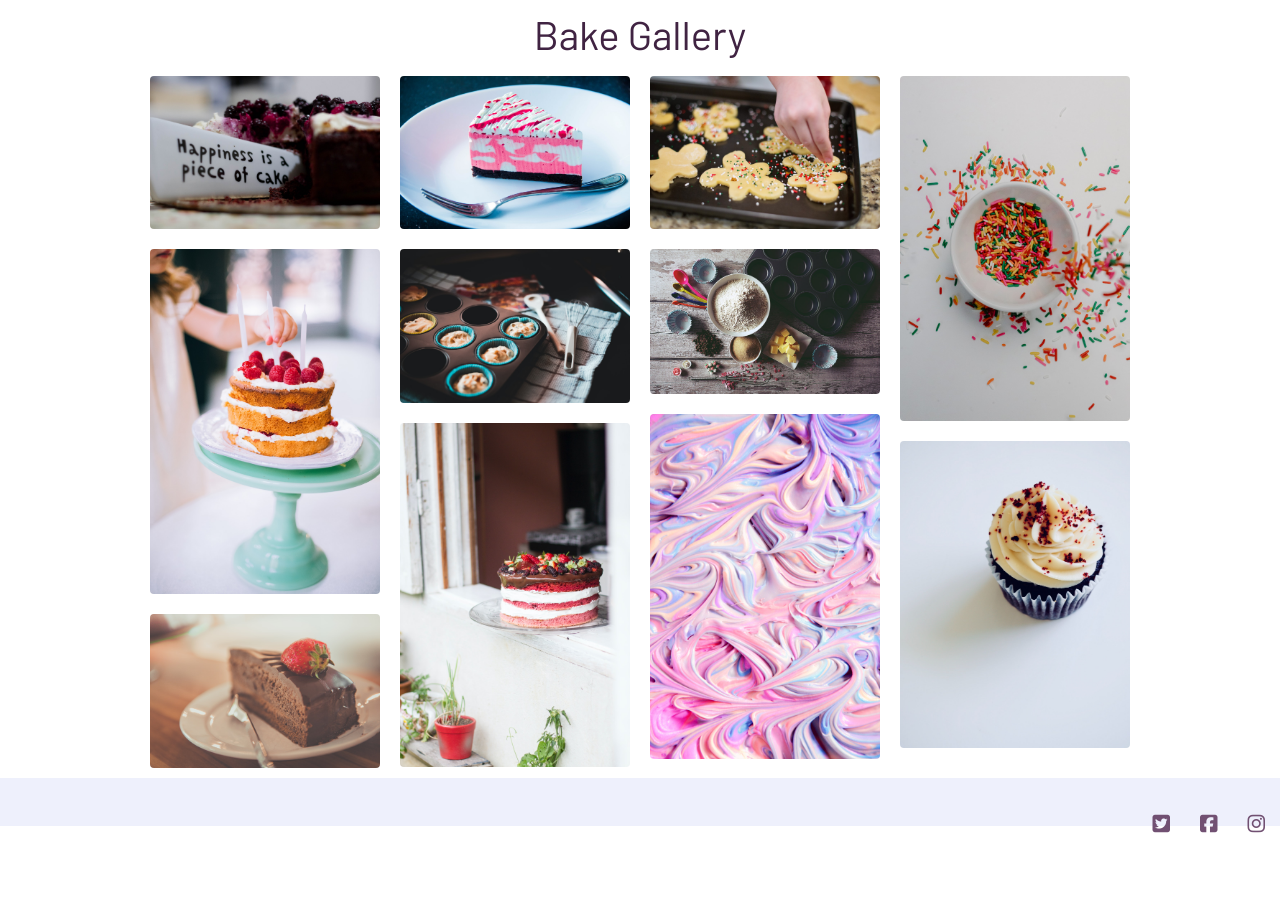
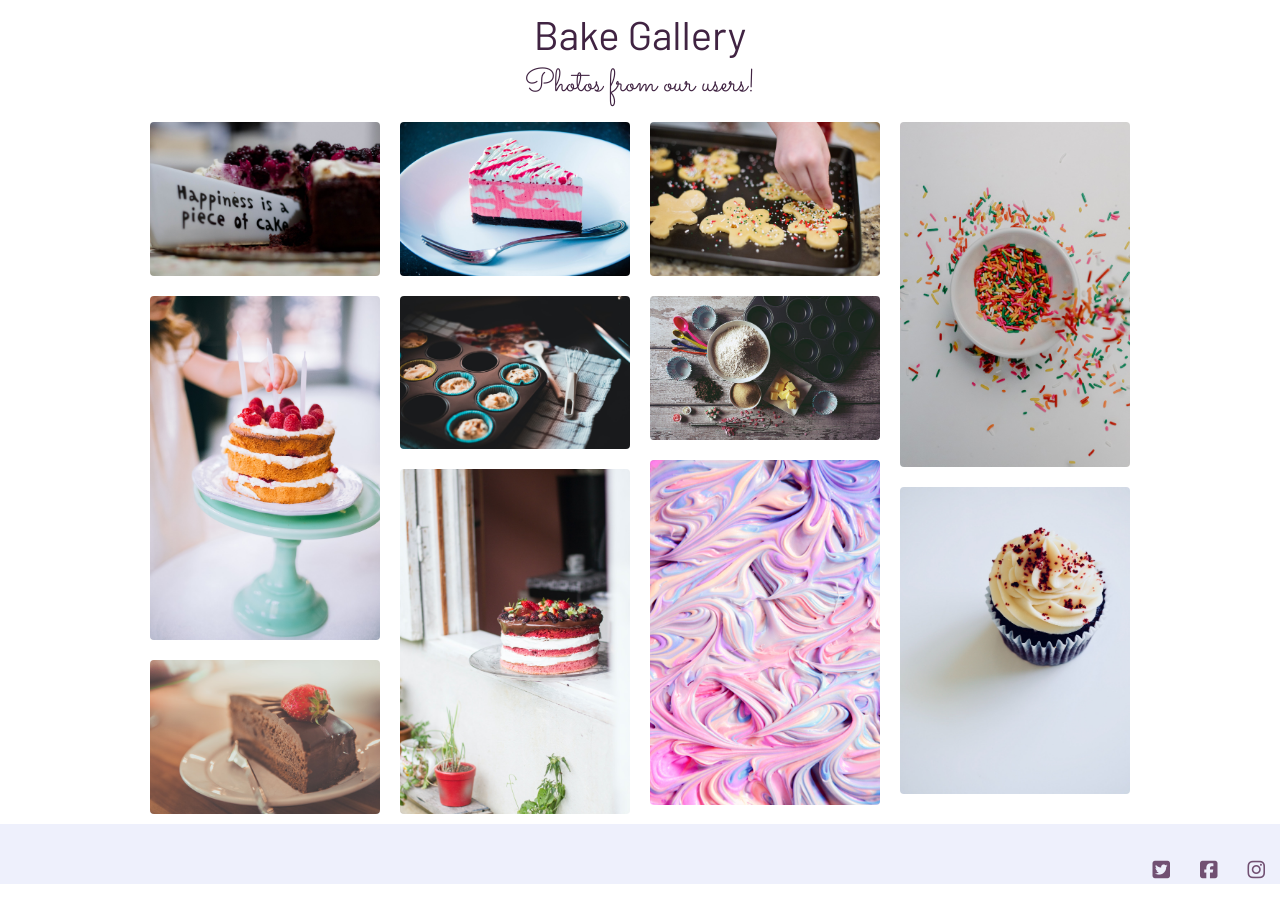
Before and after one commit to Sharon-B/BreastCancerAwarenessBakingApp, a Flask app: page /gallery in a window 1280 px wide. Shown: the part 80-980 px from the top of the page. Before the commit the page ends 913 px from the top, so only its background shows below. Run offline with Flask 2, Linux system fonts and the light colour scheme; some libraries are stand-ins or nearby versions.

Commit message:
Resolve merge conflicts

```diff
--- a/static/css/style.css
+++ b/static/css/style.css
@@ -25,6 +25,16 @@ main {
     color: #715072;
 }
 
+.navbar-brand a:hover {
+    color: #402342;
+    text-decoration: underline;
+}
+
+.navbar-nav a:hover {
+    color: #715072;
+    text-decoration: underline;
+}
+
 /*Footer styling*/
 
 footer li {
@@ -40,10 +50,25 @@ footer a {
     font-size: 1.25rem;
 }
 
+footer a:hover {
+    color: #715072;
+}
+
+body {
+    margin-bottom: 60px;
+}
+.footer {
+    height: 60px;
+}
+
 /*Gallery styling*/
 
 .gallery-title {
     padding-top: 10px;
+}
+
+.gallery-text {
+    font-family: 'Sacramento', cursive;
 }
 
 .gallery-column {
--- a/templates/base.html
+++ b/templates/base.html
@@ -65,7 +65,7 @@
         {% endblock %}
     </main>
 
-    <footer class="footer mt-auto py-3">
+    <footer class="footer mt-auto py-3 has-sticky-footer" role="content-info">
             <ul>
                 <li>
                     <a href="#" target="_blank" rel="noopener" aria-label="Visit our Instagram page; opens in a new tab"><i class="fab fa-instagram"></i></a>
--- a/templates/gallery.html
+++ b/templates/gallery.html
@@ -5,6 +5,7 @@
 
 <div class="container-fluid">
     <h1 class="text-center gallery-title">Bake Gallery</h1>
+    <h2 class="text-center gallery-text">Photos from our users!</h2>
     <div class="d-flex flex-wrap justify-content-center">
         <div class="d-flex flex-column gallery-column">
             <img class="img-fluid rounded" src="{{ url_for('static', filename='images/happiness-cake.jpg') }}"
```
